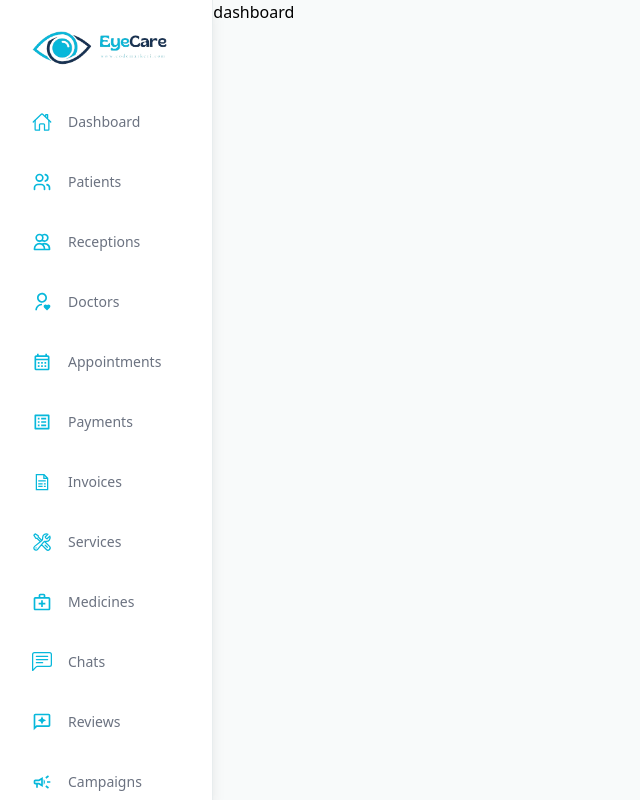
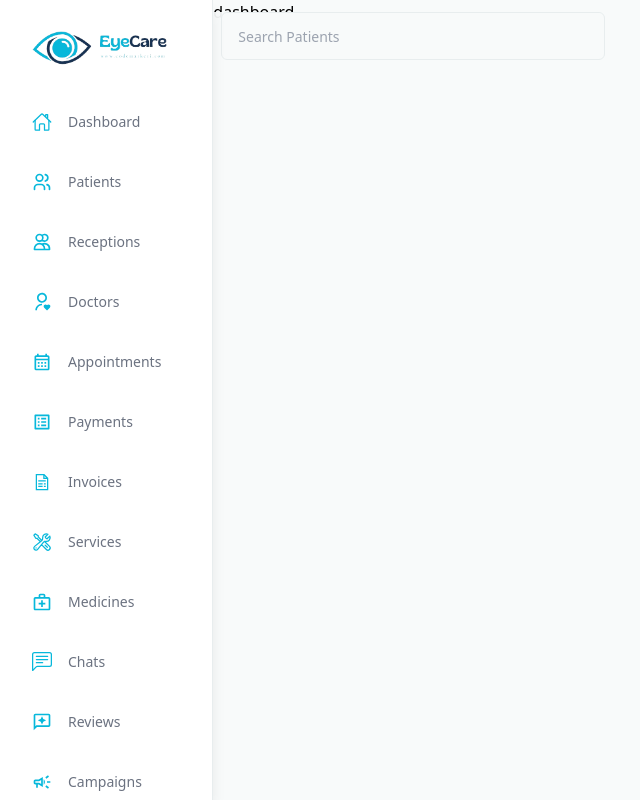
Before and after one commit to medical-system/front-end, a React (Vite) app: page /dashboard in a window 1280 px wide. Shown: the whole page, without its empty margins (0-640 px from the left). Built offline with nearby package versions, Linux system fonts and the light colour scheme.

Commit message:
Added Navbar component

```diff
--- a/src/components/Navbar.jsx
+++ b/src/components/Navbar.jsx
@@ -1,14 +1,41 @@
-import {PropTypes} from 'prop-types'
-const Navbar = ({setIsOpen}) => {
+import { PropTypes } from "prop-types";
+import { BsList } from "react-icons/bs";
+import NotificationMenu from "./ui/menu/NotificationMenu";
+import ProfileMenu from "./ui/menu/ProfileMenu";
+
+const Navbar = ({ setIsOpen }) => {
   return (
-    <div>
-      <button className="block xl:hidden open-btn" onClick={()=> setIsOpen(true)}>=</button>
+    <div className="xl:w-5/6 w-full 2xl:max-w-[1640px] bg-dry grid md:grid-cols-2 grid-cols-12 items-center bg-opacity-95 fixed top-[0.75rem] z-40 xs:px-8 px-2">
+      {/*header left side*/}
+      <div className="md:col-span-1 sm:col-span-11 col-span-10 flex gap-4 items-center md:py-0 py-4">
+        <button onClick={() => setIsOpen(true)} className="open-btn block xl:hidden border text-2xl bg-greyed w-16 md:w-12 h-12 rounded-md flex-colo text-textGray transitions hover:bg-border center">
+          <BsList className="text-gray-500"/>
+        </button>
+        <input
+          type="text"
+          placeholder="Search Patients"
+          className="md:w-96 w-full h-12 text-sm text-main rounded-md bg-dry border border-border px-4"
+        />
+      </div>
+      {/*header right side*/}
+      <div className="md:col-span-1 sm:col-span-1 col-span-2 items-center justify-end pr-4 md:pr-0">
+        <div className="float-right flex gap-4 items-center justify-center">
+          {/* DropDown Notifications */}
+          <NotificationMenu/>
+          {/* DropDown Profile */}
+          <div className="items-center md:flex hidden">
+            <div className="text-sm w-full relative">
+              <ProfileMenu/>
+            </div>
+          </div>
+        </div>
+      </div>
     </div>
-  )
-}
+  );
+};
 
-export default Navbar
+export default Navbar;
 
 Navbar.propTypes = {
-  setIsOpen: PropTypes.func
-}
+  setIsOpen: PropTypes.func,
+};
--- a/src/hooks/useSidebarToggle.jsx
+++ b/src/hooks/useSidebarToggle.jsx
@@ -4,9 +4,7 @@ export const useSidebarToggle = () => {
   const [isOpen, setIsOpen] = useState(false);
   useEffect(() => {
     const hanleOpenSidebar = (e) => {
-      if (
-        !e.target.closest(".sidebar") &&
-        !e.target.classList.contains("open-btn")
+      if (!e.target.closest(".sidebar") && !e.target.closest(".open-btn")
       ) {
         setIsOpen(false);
       }
```
